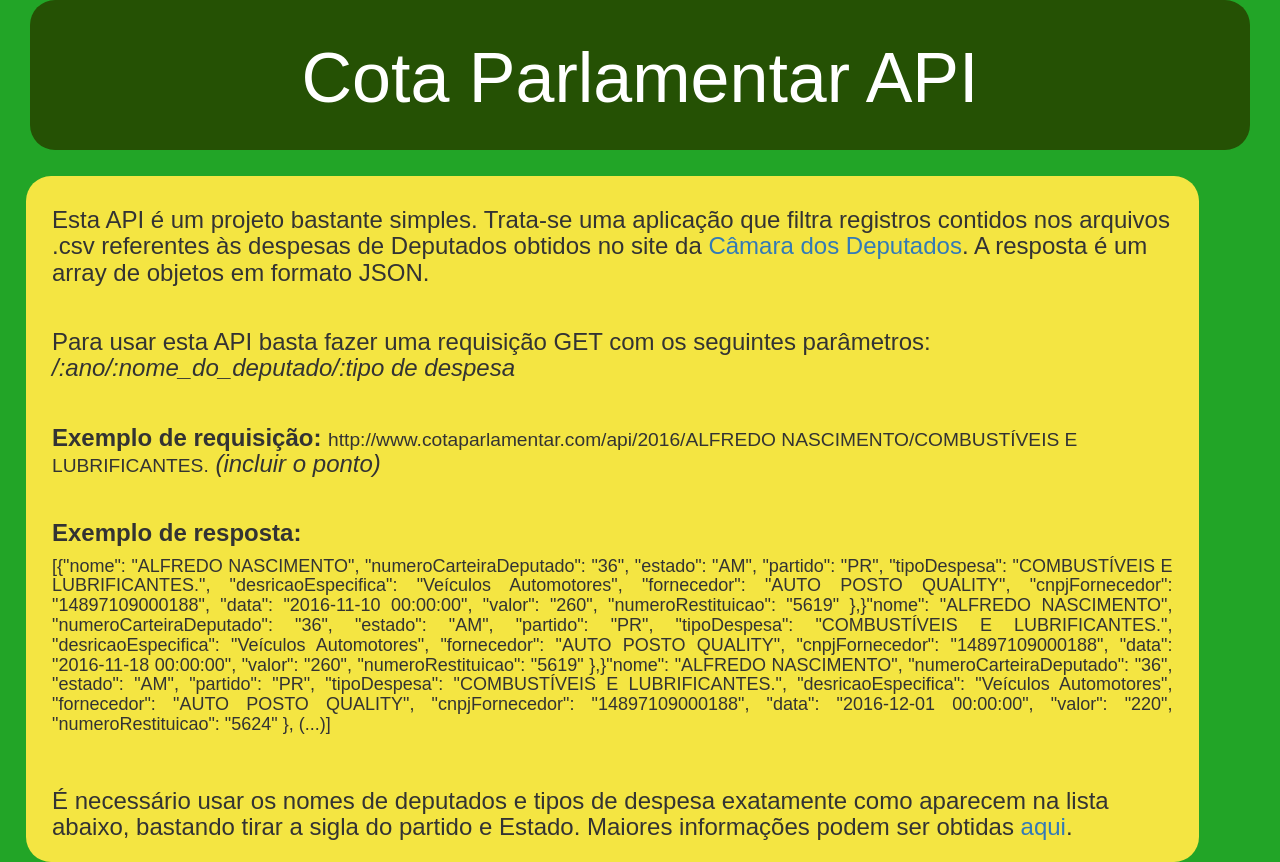
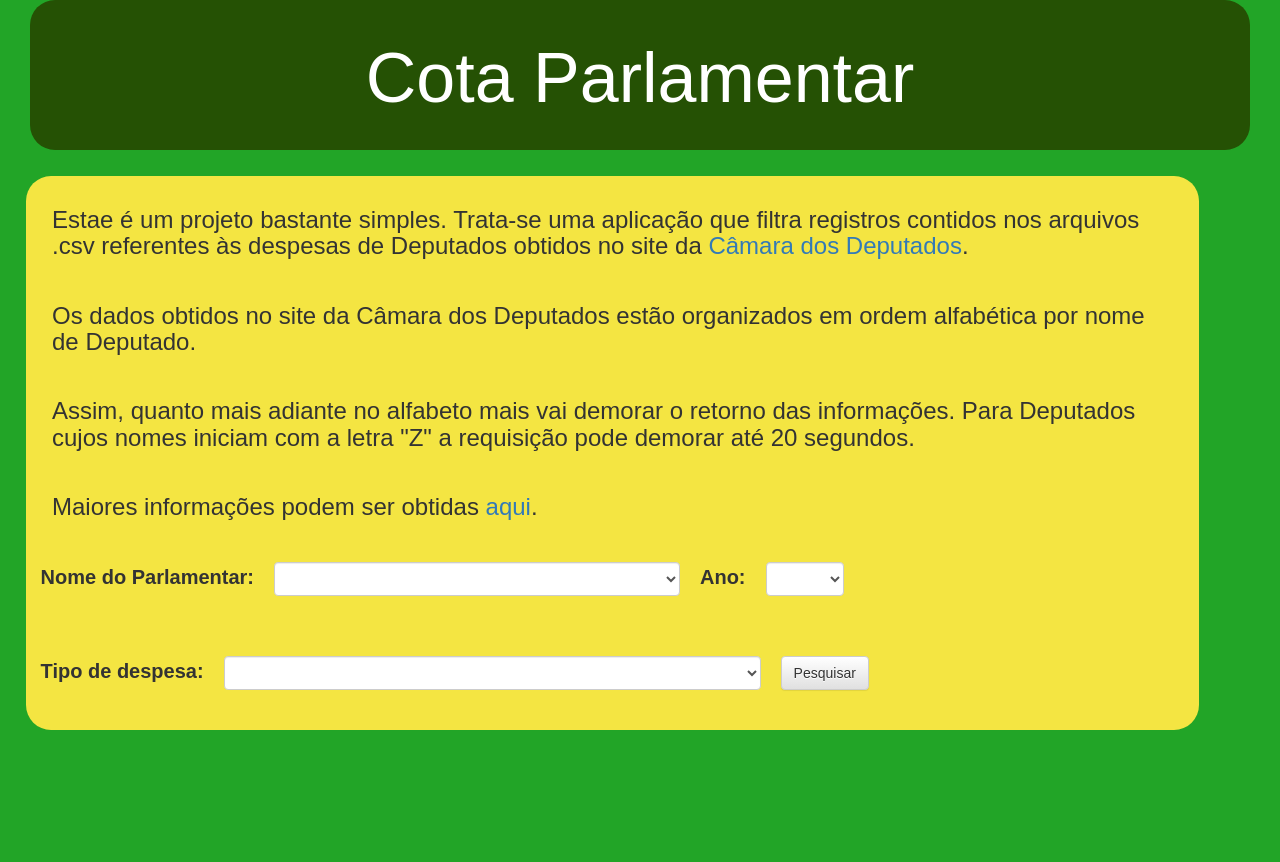
Before and after one commit to michaeldebarros/cota-parlamentar-frontend, a React app: page / in a window 1280 px wide. Shown: the top 862 px of the page. After the commit the page ends 800 px from the top, so only its background shows below. Built offline with nearby package versions, Linux system fonts and the light colour scheme.

Commit message:
added 6 seconds timeout ping

```diff
--- a/public/index.html
+++ b/public/index.html
@@ -23,7 +23,7 @@
   <link rel="stylesheet" href="https://maxcdn.bootstrapcdn.com/bootstrap/3.3.7/css/bootstrap-theme.min.css" integrity="sha384-rHyoN1iRsVXV4nD0JutlnGaslCJuC7uwjduW9SVrLvRYooPp2bWYgmgJQIXwl/Sp"
     crossorigin="anonymous">
 
-  <title>Cota Parlamentar API</title>
+  <title>Cota Parlamentar</title>
 </head>
 
 <body>
--- a/src/components/App.js
+++ b/src/components/App.js
@@ -10,72 +10,23 @@ class App extends Component {
 					<div className="row-fluid">
 						<div className="col-xs-12">
 							<header className="App-header">
-								<h1 className="App-title">Cota Parlamentar API</h1>
+								<h1 className="App-title">Cota Parlamentar</h1>
 							</header>
 						</div>
 					</div>
 					<div className="row">
-						<div className="Instructions col-xs-11" >
+						<div className="col-xs-11 Instructions Instructions-example" >
 							<h3 className="Instructions-text">
-								Esta API é um projeto bastante simples. Trata-se uma aplicação que filtra registros
+								Estae é um projeto bastante simples. Trata-se uma aplicação que filtra registros
 								contidos nos arquivos .csv referentes às despesas de Deputados obtidos no site da{' '}
 								<a href="http://www2.camara.leg.br/transparencia/cota-para-exercicio-da-atividade-parlamentar/dados-abertos-cota-parlamentar">
 									{' '}
 									Câmara dos Deputados
-								</a>. A resposta é um array de objetos em formato JSON.
+								</a>.
 							</h3>
-							<h3 className="Instructions-text">Para usar esta API basta fazer uma requisição GET com os seguintes parâmetros: <i>/:ano/:nome_do_deputado/:tipo de despesa </i></h3>
-							<h3 className="Instructions-text"><b>Exemplo de requisição:</b> <span className="Request">http://www.cotaparlamentar.com/api/2016/ALFREDO NASCIMENTO/COMBUSTÍVEIS E LUBRIFICANTES.</span > <i> (incluir o ponto)</i></h3>
-
-							<h3 className="Instructions-text"><b>Exemplo de resposta:</b> <h4 className="Example-response">[
-							{`{`}
-								"nome": "ALFREDO NASCIMENTO",
-							"numeroCarteiraDeputado": "36",
-							"estado": "AM",
-							"partido": "PR",
-							"tipoDespesa": "COMBUSTÍVEIS E LUBRIFICANTES.",
-							"desricaoEspecifica": "Veículos Automotores",
-							"fornecedor": "AUTO POSTO QUALITY",
-							"cnpjFornecedor": "14897109000188",
-							"data": "2016-11-10 00:00:00",
-							"valor": "260",
-							"numeroRestituicao": "5619"
-						},
-					{`}`}
-								"nome": "ALFREDO NASCIMENTO",
-							"numeroCarteiraDeputado": "36",
-							"estado": "AM",
-							"partido": "PR",
-							"tipoDespesa": "COMBUSTÍVEIS E LUBRIFICANTES.",
-							"desricaoEspecifica": "Veículos Automotores",
-							"fornecedor": "AUTO POSTO QUALITY",
-							"cnpjFornecedor": "14897109000188",
-							"data": "2016-11-18 00:00:00",
-							"valor": "260",
-							"numeroRestituicao": "5619"
-						},
-					{`}`}
-								"nome": "ALFREDO NASCIMENTO",
-							"numeroCarteiraDeputado": "36",
-							"estado": "AM",
-							"partido": "PR",
-							"tipoDespesa": "COMBUSTÍVEIS E LUBRIFICANTES.",
-							"desricaoEspecifica": "Veículos Automotores",
-							"fornecedor": "AUTO POSTO QUALITY",
-							"cnpjFornecedor": "14897109000188",
-							"data": "2016-12-01 00:00:00",
-							"valor": "220",
-							"numeroRestituicao": "5624"
-						}, (...)]</h4></h3>
-							<h3 className="Instructions-text"> É necessário usar os nomes de deputados e tipos de despesa exatamente como aparecem na lista abaixo, bastando tirar a sigla do partido e Estado.  Maiores informações podem ser obtidas <a href="https://github.com/michaeldebarros/cota-parlamentar/wiki">aqui</a>.</h3>
-						</div>
-					</div>
-					<div className="row">
-						<div className="col-xs-11 Instructions Instructions-example" >
-							<h3 className="Instructions-text"><b>Exemplo de informações</b></h3>
 							<h3 className="Instructions-text">Os dados obtidos no site da Câmara dos Deputados estão organizados em ordem alfabética por nome de Deputado.</h3>
-
 							<h3 className="Instructions-text">Assim, quanto mais adiante no alfabeto mais vai demorar o retorno das informações. Para Deputados cujos nomes iniciam com a letra "Z" a requisição pode demorar até 20 segundos.</h3>
+							<h3 className="Instructions-text"> Maiores informações podem ser obtidas <a href="https://github.com/michaeldebarros/cota-parlamentar/wiki">aqui</a>.</h3>
 							<Form />
 						</div>
 					</div>
--- a/src/components/Form.js
+++ b/src/components/Form.js
@@ -41,10 +41,17 @@ class Form extends React.Component {
 			.get(url)
 			.then(response => {
 				this.setState({ results: response.data, loading: false });
+				console.log(response.data.leng);
 			})
 			.catch(error => {
-				this.setState({ results: "server timeout", loading: false });
-				console.log(error);
+				if (error.response.status === 503) {
+					setTimeout(() => {
+						axios.get(`/api/second`)
+							.then(response => {
+								this.setState({ results: response.data, loading: false });
+							})
+					}, 6000);
+				}
 			});
 	}
 
--- a/src/components/List.js
+++ b/src/components/List.js
@@ -6,12 +6,10 @@ const List = props => {
 	if (props.loading) {
 		return <RotateSpinLoader />
 	}
-	if (props.results === 'Não há dados para essa requisição.') {
+	if (props.results === "No Register") {
 		return <p> Não há dados para essa requisição</p>;
 	}
-	else if (props.results === "server timeout") {
-		return <p>Sua requisição está demorando mais do que o esperado, por favor tente novamente. Lamentamos o inconveniente.</p>
-	}
+
 	let arrayResults = props.results.map(result => (
 		<li key={result.numeroRestituicao}>
 			Nome: {result.nome}; valor: R$ {result.valor},00; data: {result.data}; fonecedor: {result.fornecedor}.
```
